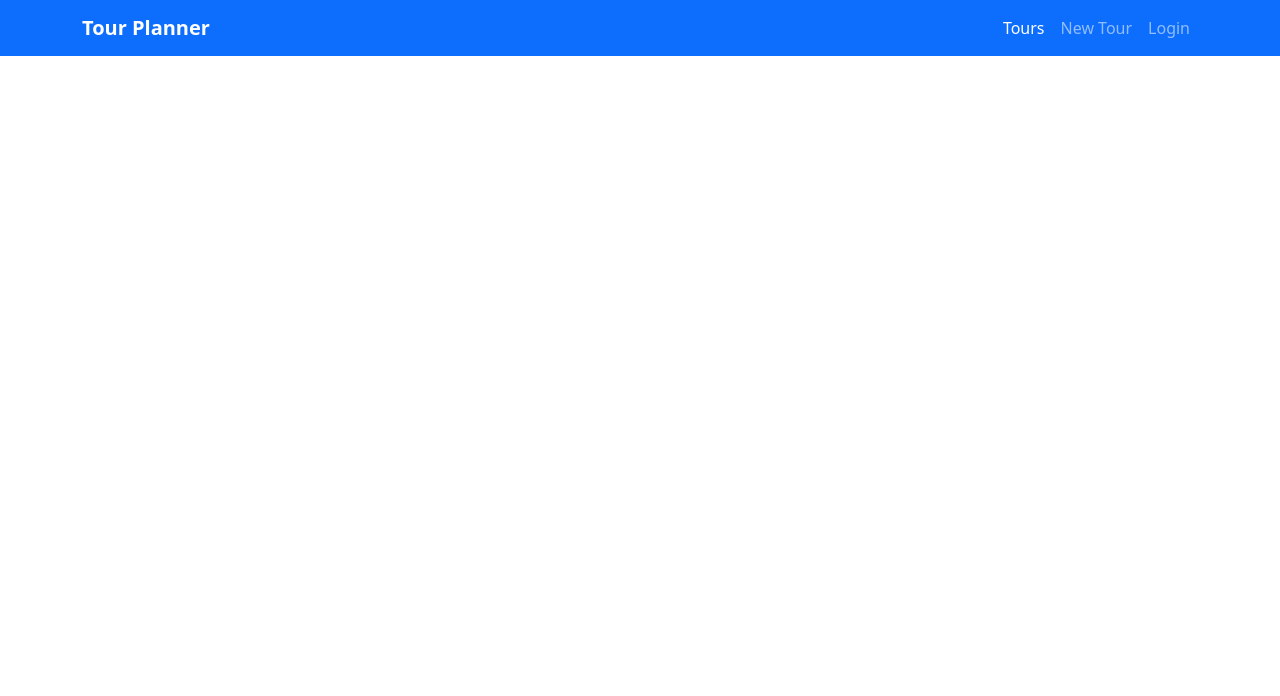
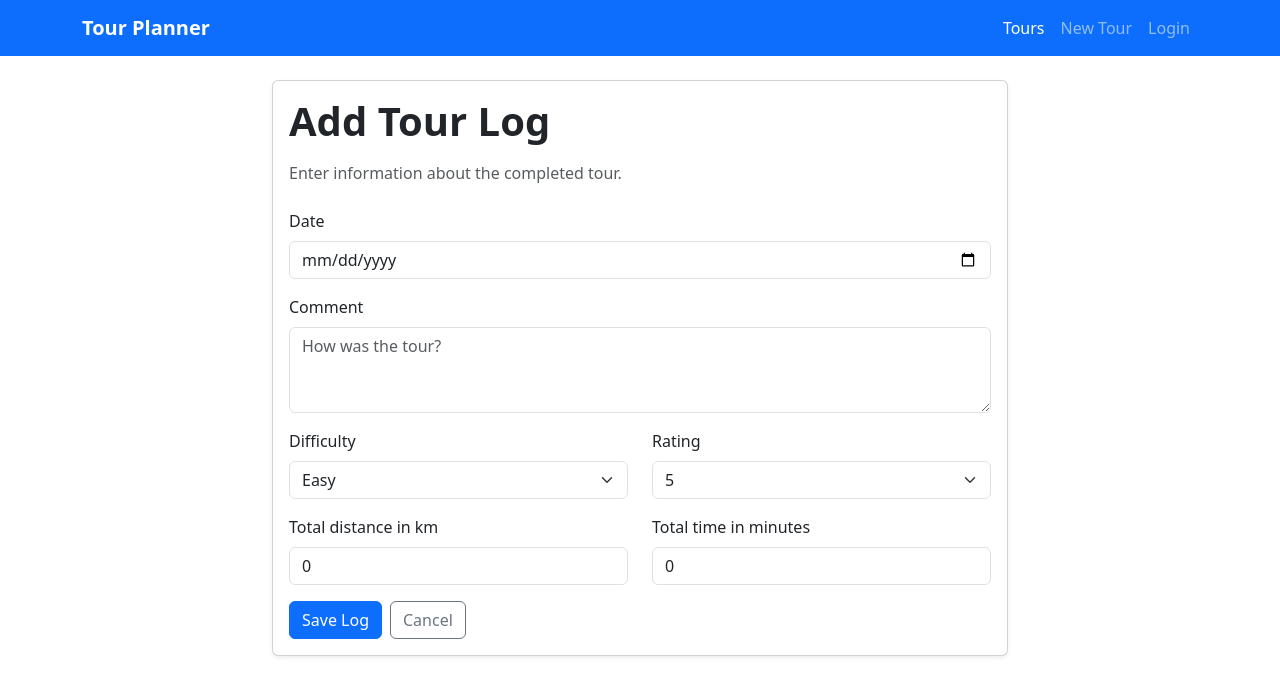
Before and after one commit to monael6/tour-planner-team06, an Angular app: page /tours/0/logs/new in a window 1280 px wide. Before the commit this address led to /. Shown: the top 696 px of the page. Built offline with nearby package versions, Linux system fonts and the light colour scheme.

Commit message:
Add tour log creation page

```diff
--- a/src/app/app.routes.ts
+++ b/src/app/app.routes.ts
@@ -2,6 +2,7 @@ import { Routes } from '@angular/router';
 import { TourListComponent } from './pages/tour-list/tour-list.component';
 import { TourFormComponent } from './pages/tour-form/tour-form.component';
 import { TourDetailComponent } from './pages/tour-detail/tour-detail.component';
+import { TourLogFormComponent } from './pages/tour-log-form/tour-log-form.component';
 
 export const routes: Routes = [
   {
@@ -24,5 +25,9 @@ export const routes: Routes = [
   {
     path: 'tours/:id/edit',
     component: TourFormComponent
+  },
+  {
+    path: 'tours/:id/logs/new',
+    component: TourLogFormComponent
   }
 ];
--- a/src/app/pages/tour-detail/tour-detail.component.html
+++ b/src/app/pages/tour-detail/tour-detail.component.html
@@ -24,9 +24,9 @@
         <div class="d-flex justify-content-between align-items-center mb-3">
           <h2 class="fw-bold mb-0">Tour Logs</h2>
 
-          <button class="btn btn-primary">
+          <a [routerLink]="['/tours', tour.id, 'logs', 'new']" class="btn btn-primary">
             + Add Log
-          </button>
+          </a>
         </div>
 
         @if (logs.length > 0) {
--- /dev/null
+++ b/src/app/pages/tour-log-form/tour-log-form.component.html
@@ -0,0 +1,101 @@
+<div class="row justify-content-center">
+    <div class="col-md-8">
+      <div class="card shadow-sm">
+        <div class="card-body">
+          <h1 class="fw-bold mb-3">Add Tour Log</h1>
+          <p class="text-muted mb-4">
+            Enter information about the completed tour.
+          </p>
+
+          <form (ngSubmit)="saveLog()">
+            <div class="mb-3">
+              <label class="form-label">Date</label>
+              <input
+                type="date"
+                class="form-control"
+                name="date"
+                [(ngModel)]="log.date"
+                required
+              >
+            </div>
+
+            <div class="mb-3">
+              <label class="form-label">Comment</label>
+              <textarea
+                class="form-control"
+                rows="3"
+                name="comment"
+                [(ngModel)]="log.comment"
+                placeholder="How was the tour?"
+                required
+              ></textarea>
+            </div>
+
+            <div class="row">
+              <div class="col-md-6 mb-3">
+                <label class="form-label">Difficulty</label>
+                <select
+                  class="form-select"
+                  name="difficulty"
+                  [(ngModel)]="log.difficulty"
+                >
+                  <option>Easy</option>
+                  <option>Medium</option>
+                  <option>Hard</option>
+                </select>
+              </div>
+
+              <div class="col-md-6 mb-3">
+                <label class="form-label">Rating</label>
+                <select
+                  class="form-select"
+                  name="rating"
+                  [(ngModel)]="log.rating"
+                >
+                  <option [ngValue]="1">1</option>
+                  <option [ngValue]="2">2</option>
+                  <option [ngValue]="3">3</option>
+                  <option [ngValue]="4">4</option>
+                  <option [ngValue]="5">5</option>
+                </select>
+              </div>
+            </div>
+
+            <div class="row">
+              <div class="col-md-6 mb-3">
+                <label class="form-label">Total distance in km</label>
+                <input
+                  type="number"
+                  class="form-control"
+                  name="totalDistance"
+                  [(ngModel)]="log.totalDistance"
+                  required
+                >
+              </div>
+
+              <div class="col-md-6 mb-3">
+                <label class="form-label">Total time in minutes</label>
+                <input
+                  type="number"
+                  class="form-control"
+                  name="totalTime"
+                  [(ngModel)]="log.totalTime"
+                  required
+                >
+              </div>
+            </div>
+
+            <div class="d-flex gap-2">
+              <button type="submit" class="btn btn-primary">
+                Save Log
+              </button>
+
+              <a [routerLink]="['/tours', tourId]" class="btn btn-outline-secondary">
+                Cancel
+              </a>
+            </div>
+          </form>
+        </div>
+      </div>
+    </div>
+  </div>
--- /dev/null
+++ b/src/app/pages/tour-log-form/tour-log-form.component.ts
@@ -0,0 +1,40 @@
+import { Component } from '@angular/core';
+import { ActivatedRoute, Router, RouterLink } from '@angular/router';
+import { FormsModule } from '@angular/forms';
+import { TourLog, TourService } from '../../services/tour.service';
+
+@Component({
+  selector: 'app-tour-log-form',
+  imports: [FormsModule, RouterLink],
+  templateUrl: './tour-log-form.component.html',
+  styleUrl: './tour-log-form.component.css'
+})
+export class TourLogFormComponent {
+  tourId = 0;
+
+  log: TourLog = {
+    id: 0,
+    tourId: 0,
+    date: '',
+    comment: '',
+    difficulty: 'Easy',
+    totalDistance: 0,
+    totalTime: 0,
+    rating: 5
+  };
+
+  constructor(
+    private route: ActivatedRoute,
+    private router: Router,
+    private tourService: TourService
+  ) {
+    this.tourId = Number(this.route.snapshot.paramMap.get('id'));
+    this.log.tourId = this.tourId;
+  }
+
+  saveLog(): void {
+    this.tourService.addLog(this.log);
+    alert('Tour log saved successfully!');
+    this.router.navigate(['/tours', this.tourId]);
+  }
+}
--- a/src/app/services/tour.service.ts
+++ b/src/app/services/tour.service.ts
@@ -95,4 +95,8 @@ export class TourService {
 getLogsForTour(tourId: number): TourLog[] {
   return this.tourLogs.filter(log => log.tourId === tourId);
 }
+addLog(log: TourLog): void {
+  log.id = this.tourLogs.length;
+  this.tourLogs.push(log);
 }
+}
```
Also changed, not shown: src/app/pages/tour-log-form/tour-log-form.component.css (added), 1 other file (tests, documents, lock files or other folders).
